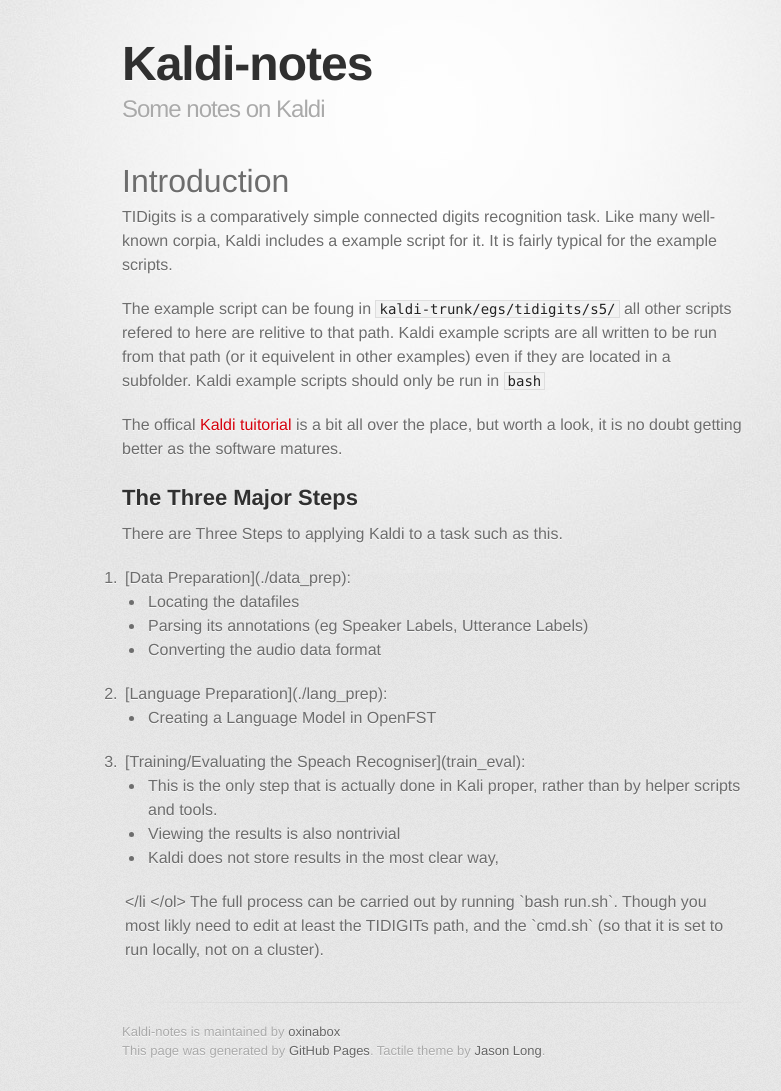
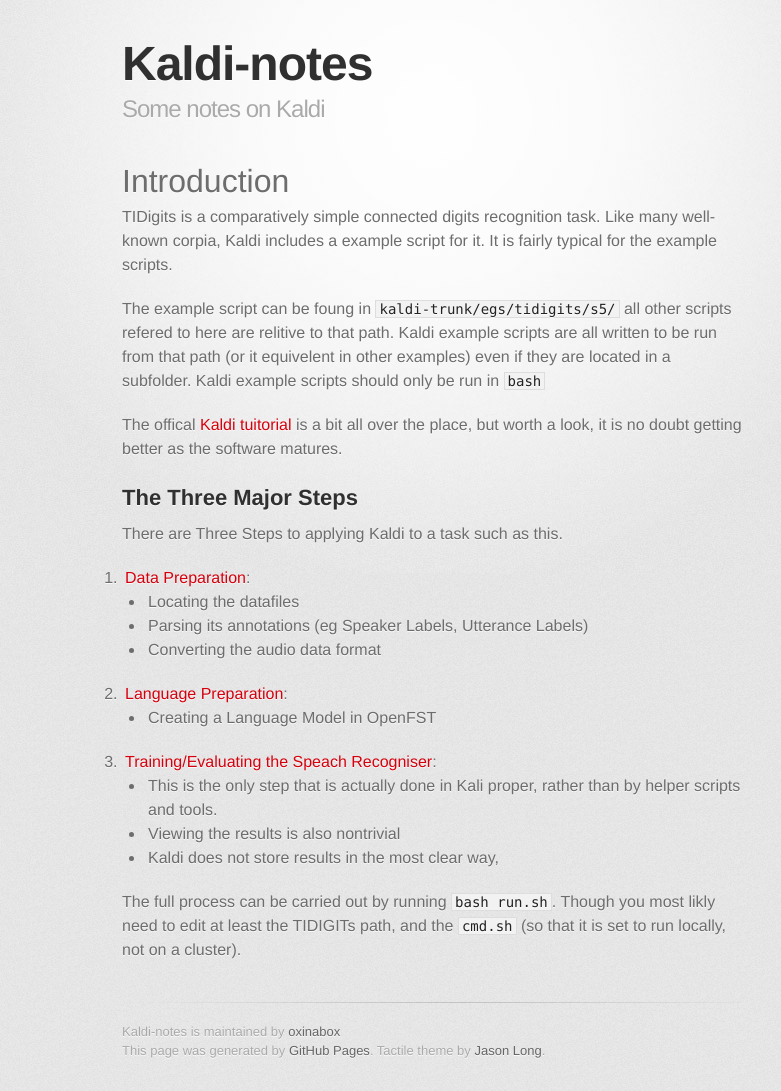
Before and after one commit to oxinabox/Kaldi-Notes, a Jekyll site: the page built from tidigits/how-training-tidigits-works.md, in a window 1280 px wide. Shown: the whole page, without its empty margins (208-989 px from the left). Built offline with Jekyll 4.4.1, drawn with Linux system fonts in a browser that asks for light colours; some web fonts are replaced; Markdown is read by kramdown in place of the engine named in the settings.

Commit message:
=quick submission.

```diff
--- a/tidigits/how-training-tidigits-works.md
+++ b/tidigits/how-training-tidigits-works.md
@@ -17,23 +17,16 @@
 
 There are Three Steps to applying Kaldi to a task such as this.
 
-<ol>
-<li> [Data Preparation](./data_prep):
-<ul>
-   <li> Locating the datafiles</li>
-   <li> Parsing its annotations (eg Speaker Labels, Utterance Labels)</li>
-   <li> Converting the audio data format</li>
-</ul></li>
-<li> [Language Preparation](./lang_prep):
-<ul>
-   <li> Creating a Language Model in OpenFST</li>
-</ul></li>
-<li>[Training/Evaluating the Speach Recogniser](train_eval):
-<ul>
-<li> This is the only step that is actually done in Kali proper, rather than by helper scripts and tools.</li>
-<li> Viewing the results is also nontrivial</li>
-<li> Kaldi does not store results in the most clear way,</li>
-</ul></li
-</ol>
+
+ 1. [Data Preparation](./data_prep):
+    * Locating the datafiles
+    * Parsing its annotations (eg Speaker Labels, Utterance Labels)
+    * Converting the audio data format
+ 2. [Language Preparation](./lang_prep):
+    * Creating a Language Model in OpenFST
+ 3. [Training/Evaluating the Speach Recogniser](train_eval):
+    * This is the only step that is actually done in Kali proper, rather than by helper scripts and tools.
+    * Viewing the results is also nontrivial
+    * Kaldi does not store results in the most clear way,
 
 The full process can be carried out by running `bash run.sh`. Though you most likly need to edit at least the TIDIGITs path, and the `cmd.sh` (so that it is set to run locally, not on a cluster).
```
